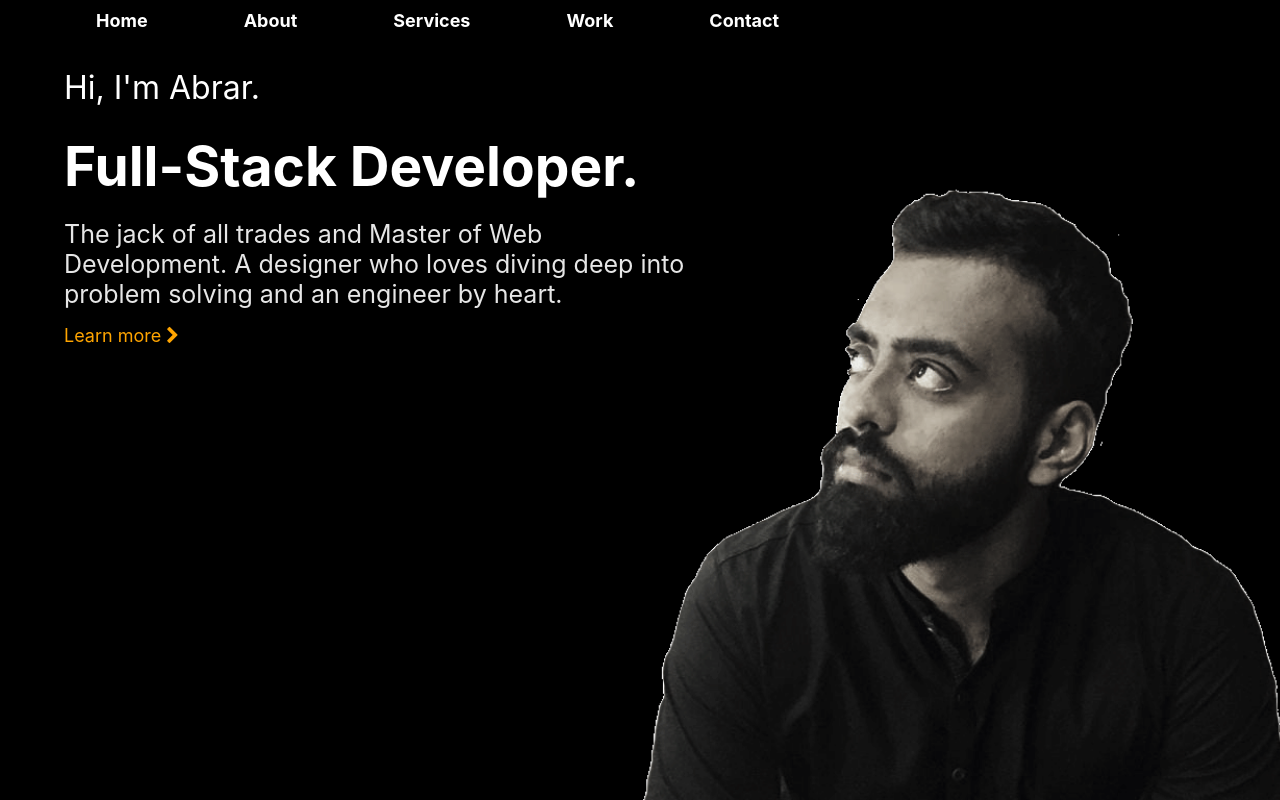
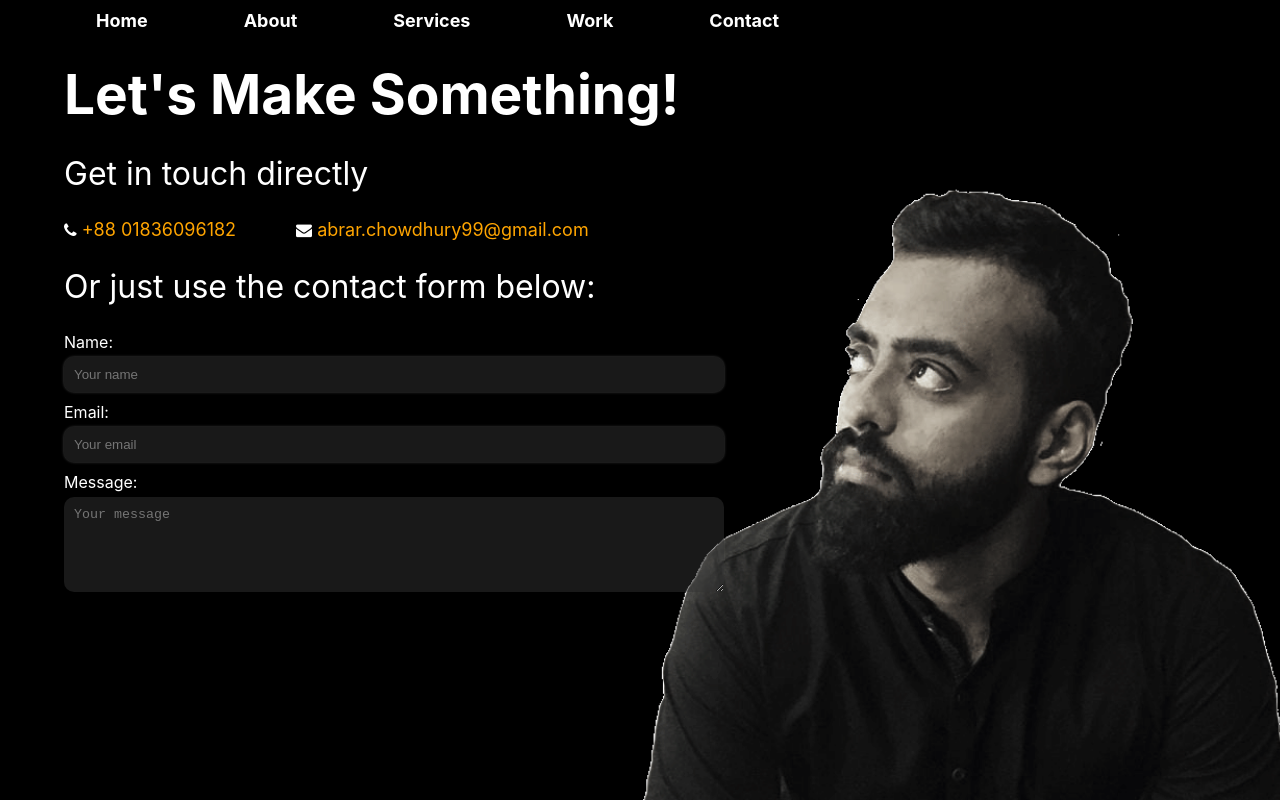
Before and after one commit to AbrarChowdhury/my-portfo, a React (Create React App) app: page /contact in a window 1280 px wide. Built offline with nearby package versions, Linux system fonts and the light colour scheme.

Commit message:
add contact page

```diff
--- a/src/App.css
+++ b/src/App.css
@@ -38,3 +38,12 @@
 .hide{
     display: none;
 }
+
+a{
+    text-decoration: none;
+    color: orange;
+    font-size: 18px;
+}
+.fa-envelope{
+    margin-left: 60px;
+}
--- a/src/App.js
+++ b/src/App.js
@@ -1,11 +1,12 @@
 import React from 'react';
 import './App.css';
 import Navbar from './components/navbar/navbar.component'
+import Form from './components/form/form.component'
 function App() {
   return (
     <div className="App">
       <Navbar/>
-      <section className="home ">
+      <section className="home hide">
         <div className="half-container">
           <h2 className="name">Hi, I'm Abrar.</h2>
           <h1 className="header"> Full-Stack Developer.</h1>
@@ -43,7 +44,15 @@ function App() {
       </section>
 
 
-      <section className="home">
+      <section className="contact">
+        <div className='half-container'>
+          <h1 className='header'>Let's Make Something!</h1>
+          <h2 className='name'>Get in touch directly</h2>
+          <p className="right"></p>
+          <p><i class="fa fa-phone"></i><a href="tel:+8801836096182"> +88 01836096182</a><span className="spacer"></span><i class="fa fa-envelope"></i><a href="mailto:abrar.chowdhury99@gmail.com"> abrar.chowdhury99@gmail.com</a></p>
+          <h2 className='name'>Or just use the contact form below:</h2>
+          <Form/>
+        </div>
 
       </section>
     </div>
--- /dev/null
+++ b/src/components/form/form.component.jsx
@@ -0,0 +1,57 @@
+import React from 'react';
+import './form.style.css';
+
+class Form extends React.Component{
+    state={
+        mName:"",
+        email: "",
+        message: ""
+    };
+    change = e => {
+        this.setState({
+            [e.target.name]: e.target.value
+        });
+    };
+    onSubmit = e => {
+        e.preventDefault();
+        console.log(this.state);
+    };
+    render(){
+        return (
+            <form autocomplete="off">
+                <label for='mName'>Name:</label><br/>
+                <input
+                name='mName'
+                type='text'
+                placeholder="Your name"
+                value={this.state.name}
+                onChange={e => this.change(e)}/>
+
+                <br/>
+
+                <label for='email'>Email:</label><br/>
+                <input
+                name='email'
+                type='email'
+                placeholder="Your email"
+                value={this.state.name}
+                onChange={e => this.change(e)}/>
+
+                <br/>
+
+                <label for='message'>Message:</label><br/>
+                <textarea
+                name='message'
+                rows='5'
+                placeholder="Your message"
+                value={this.state.name}
+                onChange={e => this.change(e)}/>
+
+
+
+            </form>
+        )
+    }
+}
+
+export default Form;
--- /dev/null
+++ b/src/components/form/form.style.css
@@ -0,0 +1,17 @@
+input,textarea{
+    max-width: 650px;
+    width: 100%;
+    padding: 10px;
+    border-radius: 10px;
+    background: red;
+    color:white;
+    background: rgba(50, 50, 50, 0.5);
+    border-style: none;
+    margin-top:5px;
+    margin-bottom:10px;
+}
+input,textarea:focus{
+    outline: none !important;
+    border-color: #719ECE;
+    box-shadow: 0 0 3px rgba(255, 255, 255,0.3);
+}
--- a/src/components/navbar/navbar.component.jsx
+++ b/src/components/navbar/navbar.component.jsx
@@ -1,5 +1,5 @@
 import React from 'react';
-import './navbar.style.css'
+import './navbar.style.css';
 function Navbar() {
     return (
         <nav>
```
